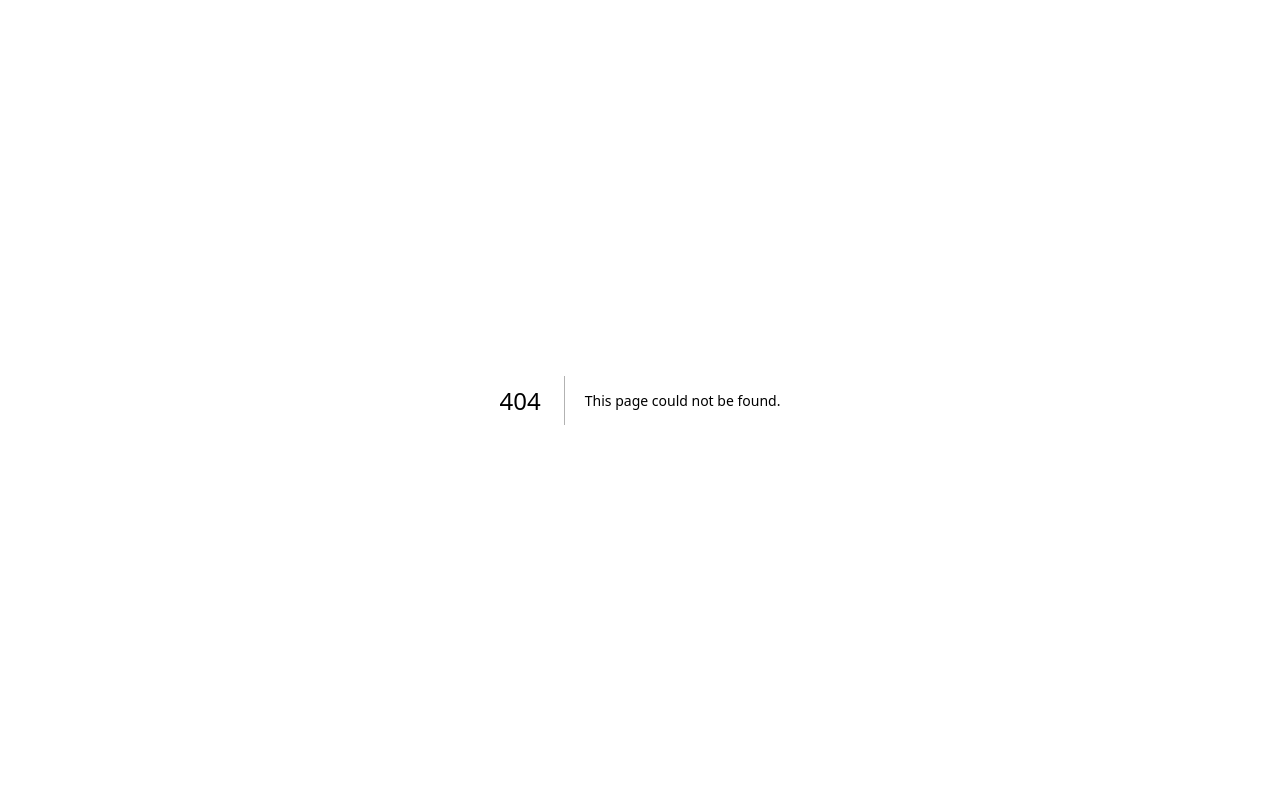
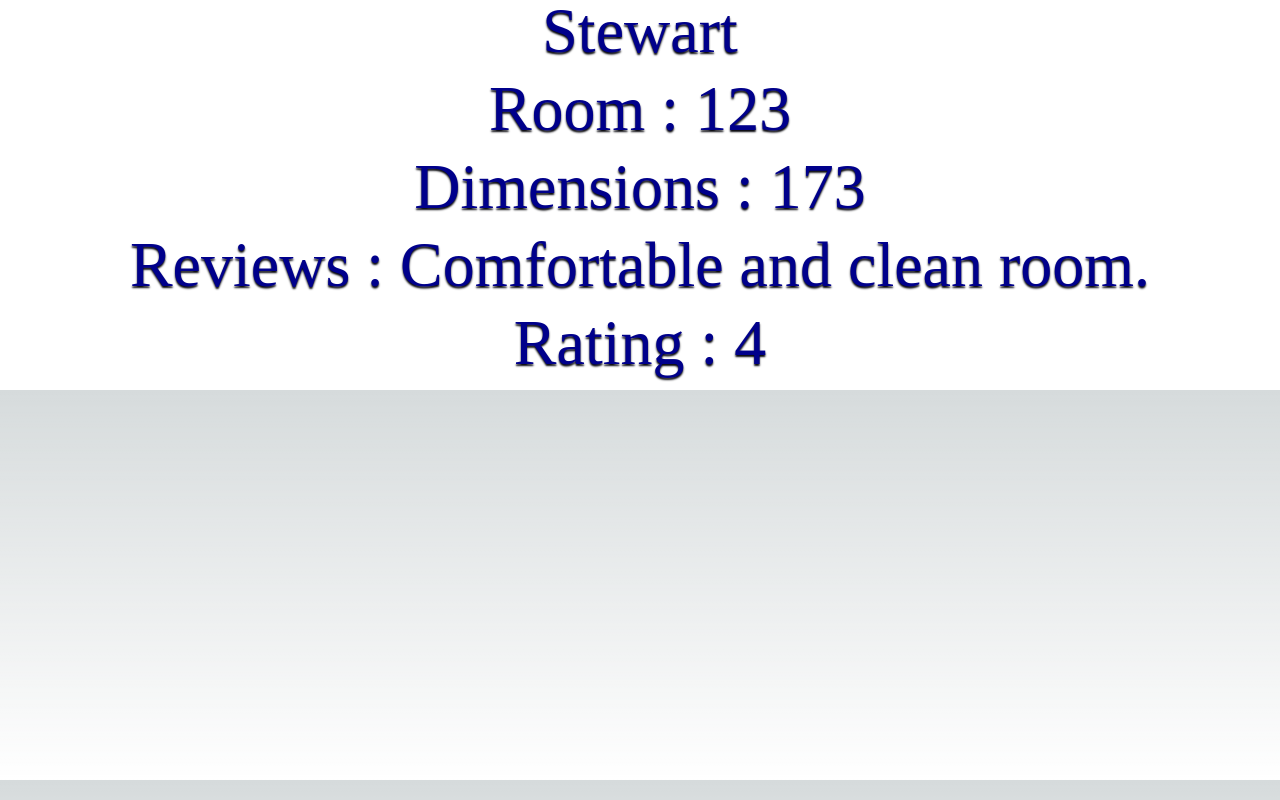
Before and after one commit to csci312a-f23/project-ellen, a Next.js app: page /rooms in a window 1280 px wide. Before the commit this address had no page. Built offline with nearby package versions, Linux system fonts and the light colour scheme.

Commit message:
adding room page and css for room

```diff
--- /dev/null
+++ b/src/pages/rooms.js
@@ -0,0 +1,71 @@
+import Head from "next/head";
+import { useEffect, useState } from "react";
+import styles from "../styles/rooms.module.css";
+
+export default function Rooms() {
+  const [dormName, setDormName] = useState(null);
+  const [dormDimensions, setDormDimensions] = useState(null);
+  const [dormReview, setDormReview] = useState(null);
+  const [dormRating, setDormRating] = useState(null);
+  const [dormNumber, setDormNumber] = useState(null);
+
+  async function getRoom(Room) {
+    if (!Room) {
+      setDormName("Stewart");
+      setDormDimensions(173);
+      setDormReview("Comfortable and clean room.");
+      setDormRating(4);
+      setDormNumber(123);
+    } else {
+      try {
+        const response = await fetch("/api/rooms", {
+          method: "GET",
+          headers: new Headers({
+            Accept: "application/json",
+            "Content-Type": "application/json",
+          }),
+        });
+        if (response.ok) {
+          const data = await response.json();
+          setDormName(data.name);
+          setDormDimensions(data.dimensions);
+          setDormReview(data.review);
+          setDormRating(data.rating);
+        }
+      } catch (error) {
+        console.log("Something went wrong");
+      }
+    }
+  }
+
+  useEffect(() => {
+    getRoom();
+  }, []);
+
+  return (
+    <>
+      <Head>
+        <title>MiddHousing</title>
+        <meta name="description" content="Generated by create next app" />
+        <meta name="viewport" content="width=device-width, initial-scale=1" />
+        <link rel="icon" href="/favicon.ico" />
+      </Head>
+      <main className={styles.body}>
+        <div className={styles.h1}>{dormName}</div>
+        <div className={styles.h2}> Room : {dormNumber} </div>
+        <div className={styles.h2}> Dimensions : {dormDimensions} </div>
+        <div className={styles.h2}> Reviews : {dormReview} </div>
+        <div className={styles.h2}> Rating : {dormRating} </div>
+        <div class="rating-box">
+          <div class="stars">
+            <i class="fa-solid fa-star" />
+            <i class="fa-solid fa-star" />
+            <i class="fa-solid fa-star" />
+            <i class="fa-solid fa-star" />
+            <i class="fa-solid fa-star" />
+          </div>
+        </div>
+      </main>
+    </>
+  );
+}
--- /dev/null
+++ b/src/styles/rooms.module.css
@@ -0,0 +1,96 @@
+.body {
+  font-family: sans-serif;
+  font-size: 1.25rem;
+  line-height: 150%;
+  background-color: white;
+}
+
+.article {
+  position: relative;
+  top: 50%;
+  text-align: center;
+  transform: translate(0, -50%);
+  padding: 1rem;
+}
+
+.h1 {
+  font-size: 4rem;
+  padding-bottom: 2rem;
+  padding-top: 1rem;
+  font-family: "Times New Roman", Times, serif;
+  text-align: center;
+  background-color: white;
+  color: #00008b;
+  text-shadow: 0 2px 2px #040409;
+  border-color: white;
+}
+
+.h2 {
+  font-size: 4rem;
+  padding-bottom: 2rem;
+  padding-top: 1rem;
+  font-family: "Times New Roman", Times, serif;
+  text-align: center;
+  background-color: white;
+  color: #00008b;
+  text-shadow: 0 2px 2px #040409;
+  border-color: white;
+}
+
+/* Pattern styles */
+.container {
+  display: grid;
+  grid-template-columns: 25% 75%;
+  height: 100vh;
+}
+
+/*set the default color of the stars*/
+.star-rating {
+  color: #bebebe;
+  font-size: 2em;
+}
+/*create the star*/
+.my-star::before {
+  content: "\002605";
+}
+/*remove the default style (italic) of the star*/
+.my-star {
+  font-style: unset !important;
+}
+/*set active star color*/
+.is-active {
+  color: #fb8900;
+}
+/*set color on hover*/
+.my-star:not(.is-active):hover {
+  color: #fb8900;
+}
+
+.rating-box {
+  position: relative;
+  background: #fff;
+  padding: 25px 50px 35px;
+  border-radius: 25px;
+  box-shadow: 0 5px 10px rgba(0, 0, 0, 0.05);
+}
+.rating-box header {
+  font-size: 22px;
+  color: #dadada;
+  font-weight: 500;
+  margin-bottom: 20px;
+  text-align: center;
+}
+.rating-box .stars {
+  display: flex;
+  align-items: center;
+  gap: 25px;
+}
+.stars i {
+  color: #e6e6e6;
+  font-size: 35px;
+  cursor: pointer;
+  transition: color 0.2s ease;
+}
+.stars i.active {
+  color: #ff9c1a;
+}
```
